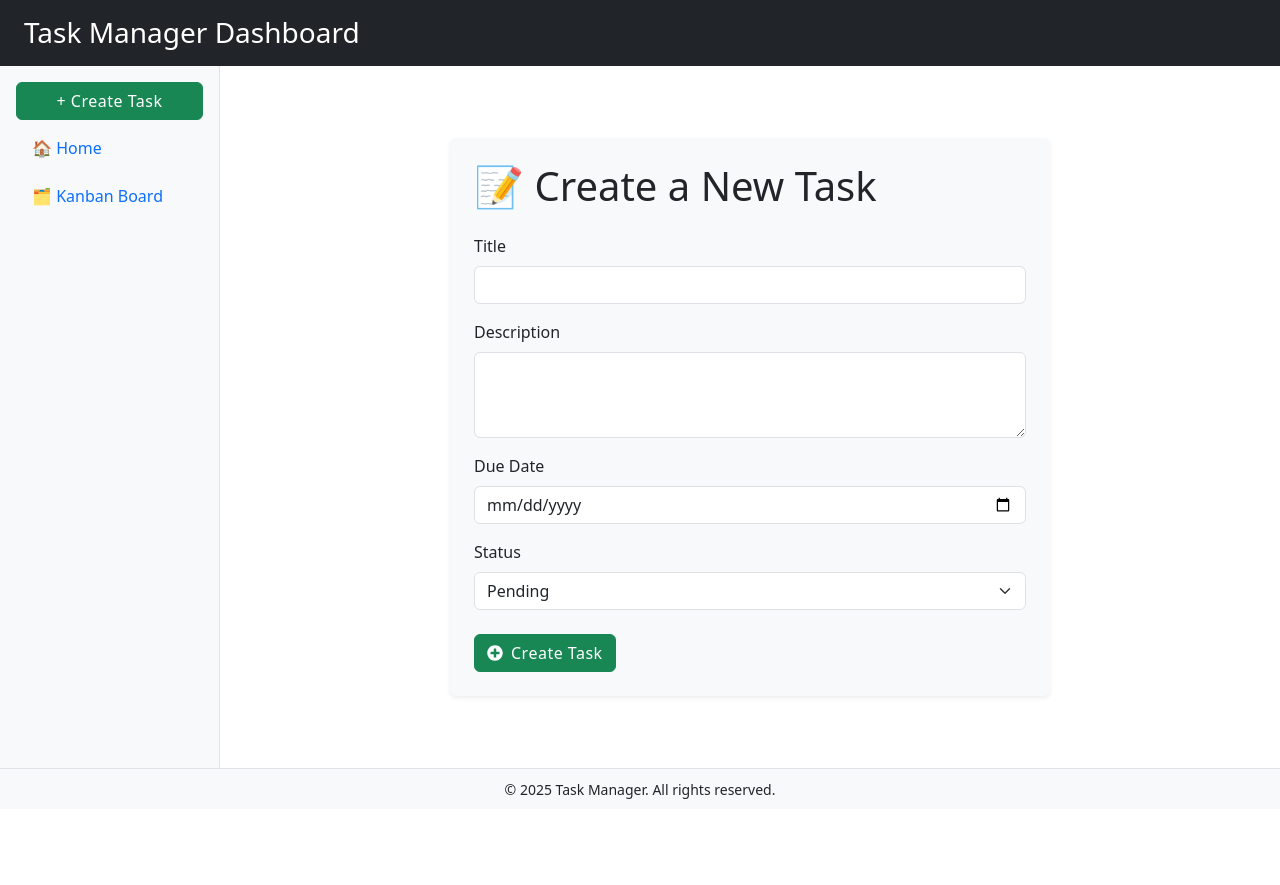
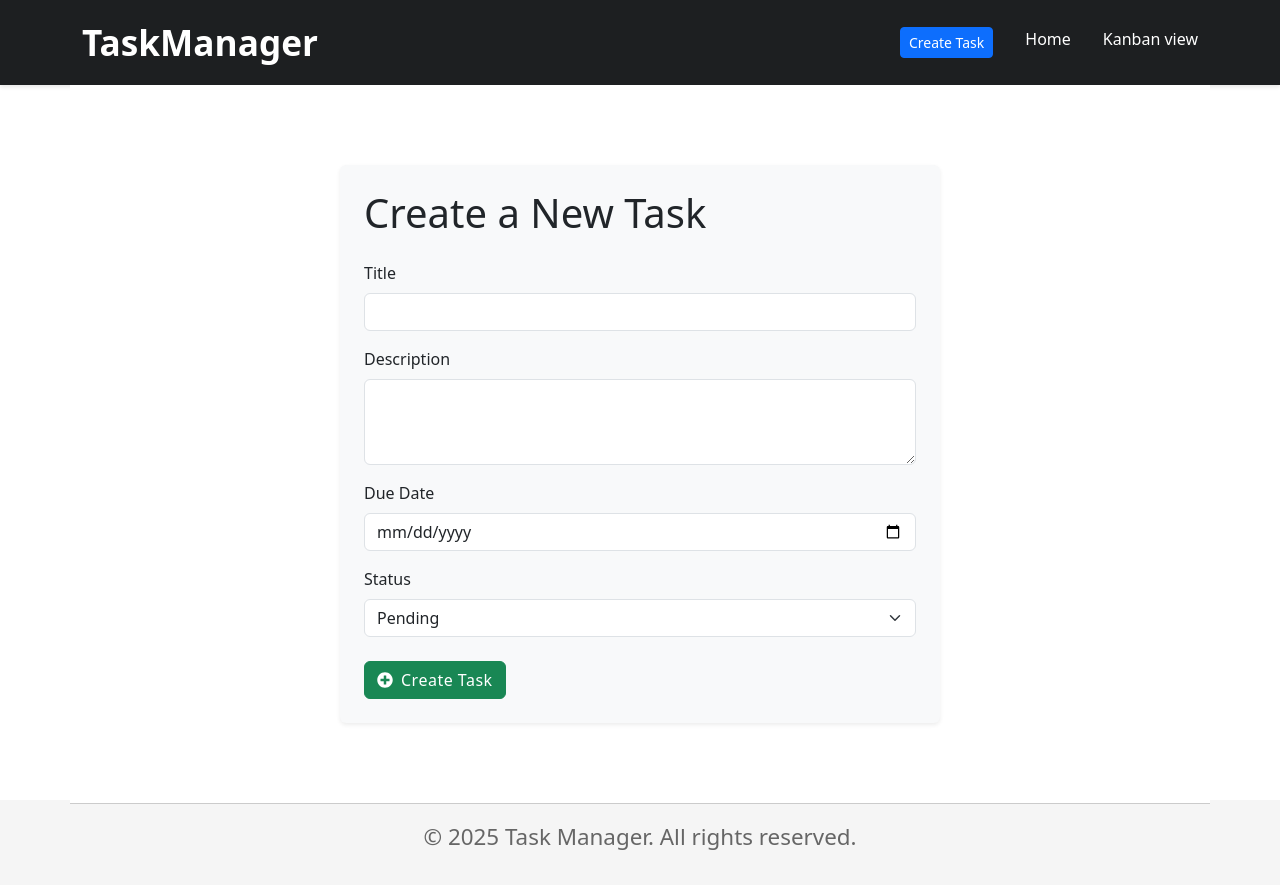
Before and after one commit to sibti-ali/TaskManager, a React (Create React App) app in the folder frontend/: page /create in a window 1280 px wide. Before the commit the page ends 809 px from the top, so only its background shows below. Built offline with nearby package versions, Linux system fonts and the light colour scheme.

Commit message:
-New layout(replaced side nav with top nav) -Clean up -Aesthetic Changes

```diff
--- a/frontend/src/App.js
+++ b/frontend/src/App.js
@@ -4,6 +4,7 @@ import Home from './pages/Home';
 import TaskForm from './components/TaskForm';
 import Layout from './components/Layout';
 import KanbanBoard from './components/KanbanBoard';
+
 function App() {
 	return (
 		<Router>
--- a/frontend/src/components/KanbanBoard.js
+++ b/frontend/src/components/KanbanBoard.js
@@ -52,8 +52,7 @@ export default function KanbanBoard() {
 							<Droppable droppableId={column}>
 								{(provided, snapshot) => (
 									<div
-                    className={`kanban-column p-2 rounded ${
-                      snapshot.isDraggingOver ? 'bg-light' : 'bg-white'
+										className={`kanban-column p-2 rounded ${snapshot.isDraggingOver ? 'bg-light' : 'bg-white'
 											}`}
 										ref={provided.innerRef}
 										{...provided.droppableProps}
@@ -72,8 +71,7 @@ export default function KanbanBoard() {
 															ref={provided.innerRef}
 															{...provided.draggableProps}
 															{...provided.dragHandleProps}
-                              className={`task-card mb-2 p-3 border rounded ${
-                                snapshot.isDragging ? 'bg-warning' : 'bg-white'
+															className={`task-card mb-2 p-3 border rounded ${snapshot.isDragging ? 'bg-warning' : 'bg-white'
 																}`}
 														>
 															<strong>{task.title}</strong>
--- a/frontend/src/components/KanbanColumn.js
+++ b/frontend/src/components/KanbanColumn.js
@@ -1,6 +1,5 @@
 import React from 'react';
 import { Droppable } from '@hello-pangea/dnd';
-
 import TaskCard from './TaskCard';
 
 export default function KanbanColumn({ status, tasks }) {
--- a/frontend/src/components/Layout.js
+++ b/frontend/src/components/Layout.js
@@ -1,43 +1,46 @@
-// src/components/Layout.js
-import React from 'react';
-import { Link } from 'react-router-dom';
-import { Outlet } from 'react-router-dom'; // This will render the child route components
+import React, { useState } from 'react';
+import { Link, Outlet, useLocation } from 'react-router-dom';
+import '../styling/HomeLayout.css';
 
 export default function Layout() {
-  return (
-    <div className="d-flex flex-column vh-100">
-      {/* Header */}
-      <header className="bg-dark text-white py-3 px-4">
-        <h3 className="mb-0">Task Manager Dashboard</h3>
-      </header>
+	const location = useLocation();
+	const currentPath = location.pathname;
 
-      <div className="d-flex flex-grow-1">
-        {/* Side Navigation */}
-        <nav className="bg-light border-end p-3" style={{ width: '220px' }}>
-          <ul className="nav flex-column">
-            <li className="nav-item mb-2">
-              <Link to="/create" className="btn btn-success w-100">+ Create Task</Link>
-            </li>
-            <li className="nav-item mb-2">
-              <Link to="/" className="nav-link">🏠 Home</Link>
-            </li>
-            <li className="nav-item mb-2">
-              <Link to="/kanban" className="nav-link">🗂 Kanban Board</Link>
-            </li>
+	const [isMenuOpen, setIsMenuOpen] = useState(false);
 
-          </ul>
-        </nav>
+	const toggleMenu = () => {
+		setIsMenuOpen(prev => !prev);
+	};
 
-        {/* Main Content (This is where child routes will render) */}
-        <main className="flex-grow-1 p-4">
-          <Outlet /> {/* Renders the child route content */}
-        </main>
-      </div>
+	return (
+		<>
+			<div className="app-wrapper">
+				<header className="main-header">
+					<div className="container header-content">
+						<Link to="/" className="logo">TaskManager</Link>
 
-      {/* Footer */}
-      <footer className="bg-light text-center py-2 border-top">
-        <small>© {new Date().getFullYear()} Task Manager. All rights reserved.</small>
-      </footer>
-    </div>
-  );
+						<nav className={`nav-links ${isMenuOpen ? 'open' : ''}`}>
+							<Link className='btn btn-primary btn-sm createbtn' to="/create">Create Task</Link>
+							<Link to="/">Home</Link>
+							<Link to="/kanban">Kanban view</Link>
+						</nav>
+
+						<button className="burger" onClick={toggleMenu} aria-label="Toggle navigation menu">
+							<span className="burger-bar"></span>
+							<span className="burger-bar"></span>
+							<span className="burger-bar"></span>
+						</button>
+					</div>
+				</header>
+
+				<main className="main-content container">
+					<Outlet />
+				</main>
+
+				<footer className="main-footer container">
+					<p>&copy; 2025 Task Manager. All rights reserved.</p>
+				</footer>
+			</div>
+		</>
+	);
 }
--- a/frontend/src/components/TaskCard.js
+++ b/frontend/src/components/TaskCard.js
@@ -1,6 +1,5 @@
 import React from 'react';
 import { Draggable } from '@hello-pangea/dnd';
-
 
 export default function TaskCard({ task, index }) {
 	return (
--- a/frontend/src/components/TaskForm.js
+++ b/frontend/src/components/TaskForm.js
@@ -4,6 +4,7 @@ import { useNavigate, useParams } from 'react-router-dom';
 import { addTask, getTaskById, updateTask } from '../api/taskApi'; // Import the necessary API functions
 import { FaSave, FaPlusCircle } from 'react-icons/fa';
 import '../styling/TaskForm.css';
+
 
 export default function TaskForm() {
 	const { taskId } = useParams();
@@ -47,7 +48,7 @@ export default function TaskForm() {
 	return (
 		<div className="container task-form-container mt-5 mb-5 p-4 shadow-sm bg-light rounded">
 			<h1 className="mb-4 display-6">
-        {isEditMode ? '✏️ Update Task' : '📝 Create a New Task'}
+				{isEditMode ? 'Update Task' : 'Create a New Task'}
 			</h1>
 			<form onSubmit={handleSubmit} className="needs-validation" noValidate>
 				{/* Title */}
--- a/frontend/src/components/TaskTable.js
+++ b/frontend/src/components/TaskTable.js
@@ -3,6 +3,7 @@ import { useNavigate } from 'react-router-dom';
 import { FaSort, FaSortUp, FaSortDown, FaTrash } from 'react-icons/fa';
 import { updateTaskStatus, deleteTask } from '../api/taskApi';
 import '../styling/TaskTable.css';
+import '../styling/Common.css';
 
 export default function TaskTable({ tasks: initialTasks }) {
 	const navigate = useNavigate();
--- a/frontend/src/pages/Home.js
+++ b/frontend/src/pages/Home.js
@@ -1,8 +1,8 @@
 import React, { useEffect, useState } from 'react';
-import { Link } from 'react-router-dom';
 import { fetchTasks } from '../api/taskApi';
 import TaskTable from '../components/TaskTable';
 import 'bootstrap/dist/css/bootstrap.min.css';
+import '../styling/Common.css';
 
 export default function Home() {
 	const [tasks, setTasks] = useState([]);
--- /dev/null
+++ b/frontend/src/styling/Common.css
@@ -0,0 +1,41 @@
+/* ========== General Reset ========== */
+* {
+    box-sizing: border-box;
+    margin: 0;
+    padding: 0;
+  }
+
+  /* ========== Global ========== */
+  html, body {
+    height: 100%;
+    font-family: Arial, sans-serif;
+    color: #0b0c0c;
+    background-color: #f5f5f5;
+  }
+
+  .container {
+    max-width: 1200px;
+    margin: 0 auto;
+    padding: 0 2rem;
+  }
+
+  .app-wrapper {
+    display: flex;
+    flex-direction: column;
+    min-height: 100vh;
+  }
+
+  .main-content {
+    flex: 1;
+    padding: 2rem 0;
+    margin: 0 2rem;
+    background-color: #ffffff;
+  }
+
+  .main-footer {
+    border-top: 1px solid #cbcbcb;
+    padding: 1rem 0;
+    text-align: center;
+    font-size: 1.4rem;
+    color: #666;
+  }
--- a/frontend/src/styling/HomeLayout.css
+++ b/frontend/src/styling/HomeLayout.css
@@ -1,12 +1,79 @@
-/* src/pages/HomeLayout.css */
-body, html {
-    margin: 0;
-    padding: 0;
-    height: 100%;
+/* ========== Header ========== */
+.main-header {
+  background-color: #1d1f21;
+  color: white;
+  padding: 1rem 0;
+  box-shadow: 0 2px 4px rgba(0,0,0,0.1);
+}
+
+.header-content {
+  display: flex;
+  align-items: center;
+  justify-content: space-between;
+}
+
+.logo {
+  font-size: 2.2rem;
+  font-weight: bold;
+  color: white;
+  text-decoration: none;
+}
+
+/* ========== Navigation ========== */
+.nav-links {
+  display: flex;
+  gap: 2rem;
+  list-style: none;
+}
+
+.nav-links a {
+  color: white;
+  text-decoration: none;
+  font-weight: 500;
+  transition: opacity 0.2s ease;
+}
+
+.nav-links a:hover,
+.nav-links a:focus {
+  opacity: 0.75;
+  text-decoration: underline;
+}
+
+/* ========== Burger Menu ========== */
+.burger {
+  display: none;
+  flex-direction: column;
+  justify-content: center;
+  gap: 0.4rem;
+  background: none;
+  border: none;
+  cursor: pointer;
+}
+
+.burger-bar {
+  width: 25px;
+  height: 3px;
+  background-color: white;
+}
+
+/* ========== Responsive Navigation ========== */
+@media (max-width: 768px) {
+  .nav-links {
+    position: absolute;
+    top: 60px;
+    left: 0;
+    right: 0;
+    flex-direction: column;
+    background-color: #1d1f21;
+    padding: 1rem;
+    display: none;
   }
-  .nav-link {
-    color: #333;
+
+  .nav-links.open {
+    display: flex;
   }
-  .nav-link:hover {
-    text-decoration: underline;
+
+  .burger {
+    display: flex;
   }
+}
--- a/frontend/src/styling/TaskTable.css
+++ b/frontend/src/styling/TaskTable.css
@@ -34,3 +34,11 @@
     padding: 0.4em 0.7em;
     letter-spacing: 0.5px;
   }
+  .table-hover tbody tr:hover {
+    background-color: #f8f9fa; /* light grey background */
+    box-shadow: 0 2px 8px rgba(0, 0, 0, 0.08);
+    transform: scale(1.005);
+    transition: all 0.2s ease-in-out;
+    z-index: 1;
+    position: relative;
+  }
```
Lines whose indentation alone changed are shown as unchanged.
